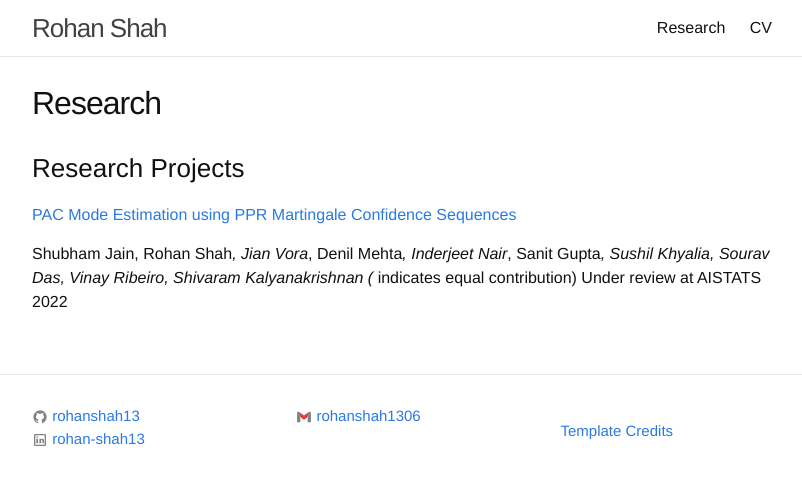
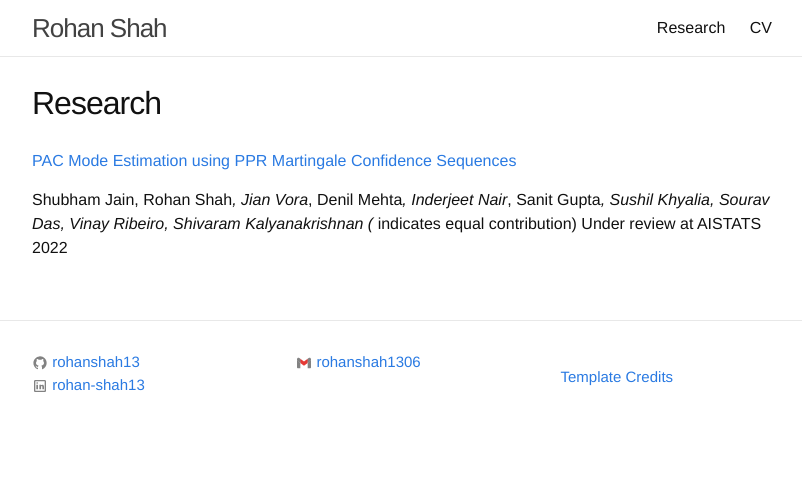
Before and after one commit to rohanshah13/rohanshah13.github.io, a Jekyll site: the page built from _pages/research.md, in a window 1280 px wide. Shown: the top 485 px of the page, without its empty margins (238-1040 px from the left). Built offline with Jekyll 4.4.1, drawn with Linux system fonts in a browser that asks for light colours; comment, search, counter and statistics services are not loaded.

```diff
--- a/_pages/research.md
+++ b/_pages/research.md
@@ -5,8 +5,6 @@ permalink: /research/
 order: 2
 ---
 
-### Research Projects
-
 [PAC Mode Estimation using PPR Martingale Confidence Sequences](https://arxiv.org/abs/2109.05047)
 
 Shubham Jain, Rohan Shah*, Jian Vora*, Denil Mehta*, Inderjeet Nair*, Sanit Gupta*, Sushil Khyalia, Sourav Das, Vinay Ribeiro, Shivaram Kalyanakrishnan
```
